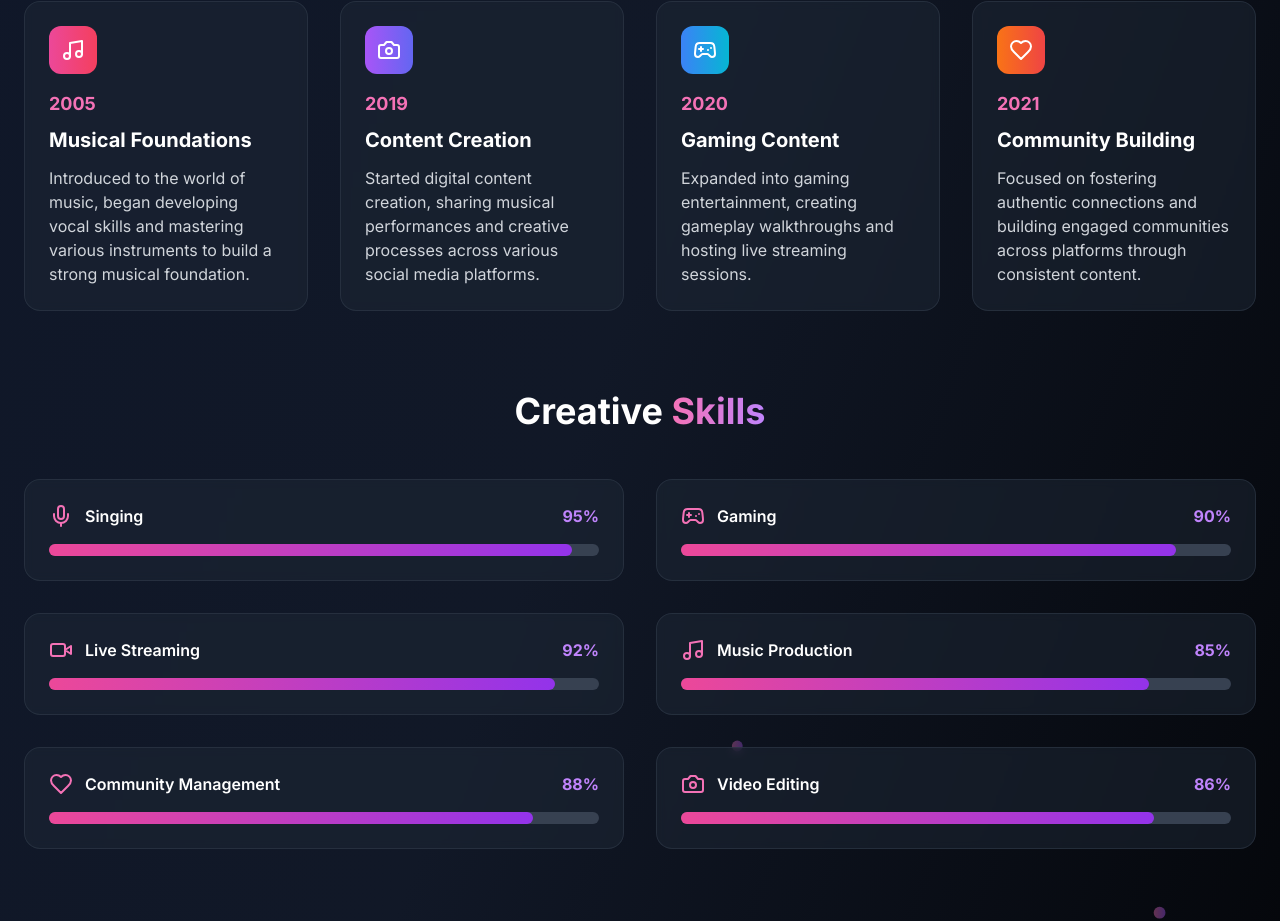
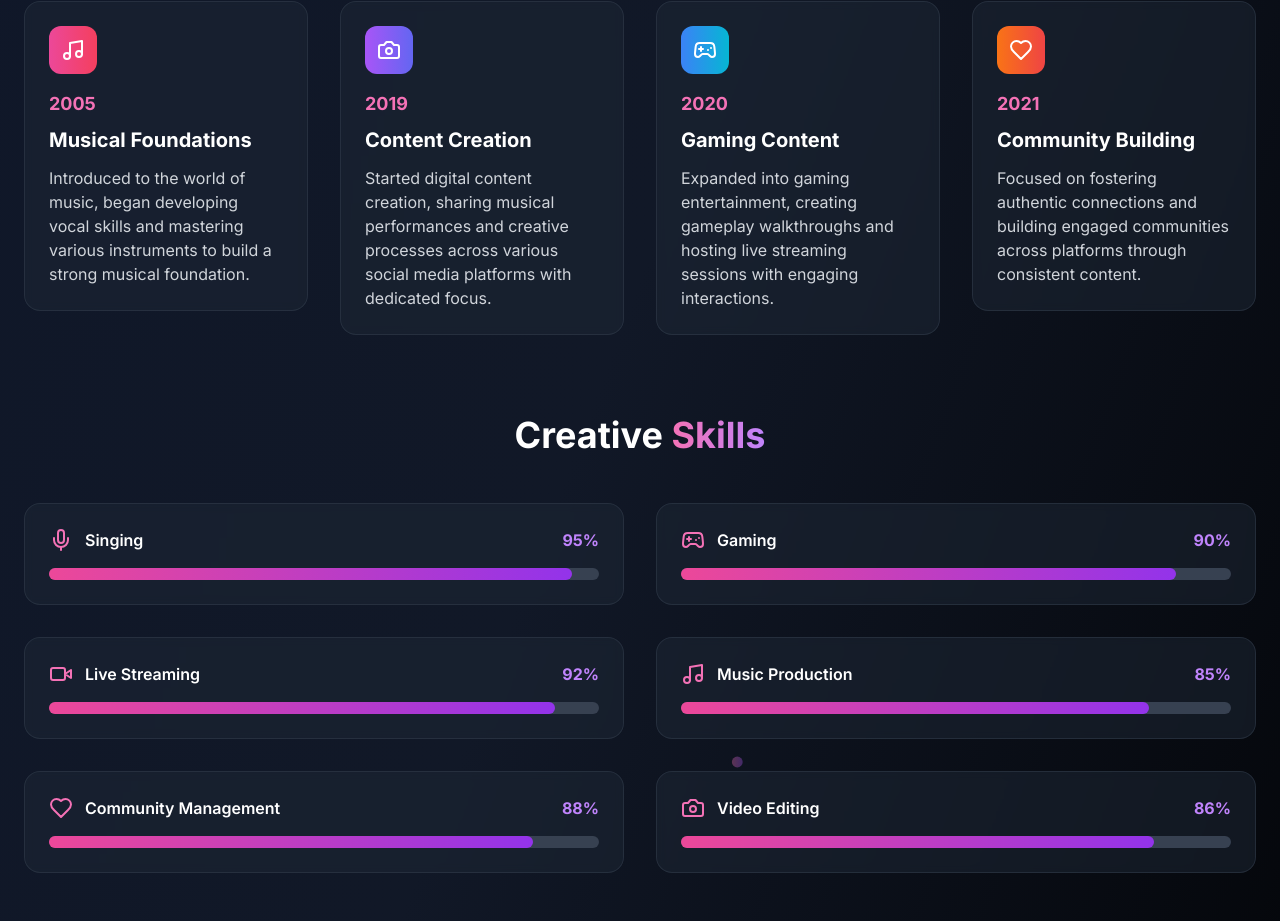
Before and after one commit to himankarora1/portfolio, a React (Create React App) app: page /artist/about in a window 1280 px wide. Shown: the part 1429-2350 px from the top of the page. Built offline with nearby package versions, Linux system fonts and the light colour scheme; no server answers.

Commit message:
Fixing cards in ABout Page

```diff
--- a/src/pages/Artist/ArtistAbout.jsx
+++ b/src/pages/Artist/ArtistAbout.jsx
@@ -93,14 +93,14 @@ const ArtistAbout = () => {
     {
       year: "2019",
       title: "Content Creation",
-      description: "Started digital content creation, sharing musical performances and creative processes across various social media platforms.",
+      description: "Started digital content creation, sharing musical performances and creative processes across various social media platforms with dedicated focus.",
       icon: Camera,
       color: "from-purple-500 to-indigo-500"
     },
     {
       year: "2020",
       title: "Gaming Content",
-      description: "Expanded into gaming entertainment, creating gameplay walkthroughs and hosting live streaming sessions.",
+      description: "Expanded into gaming entertainment, creating gameplay walkthroughs and hosting live streaming sessions with engaging interactions.",
       icon: Gamepad2,
       color: "from-blue-500 to-cyan-500"
     },
```
